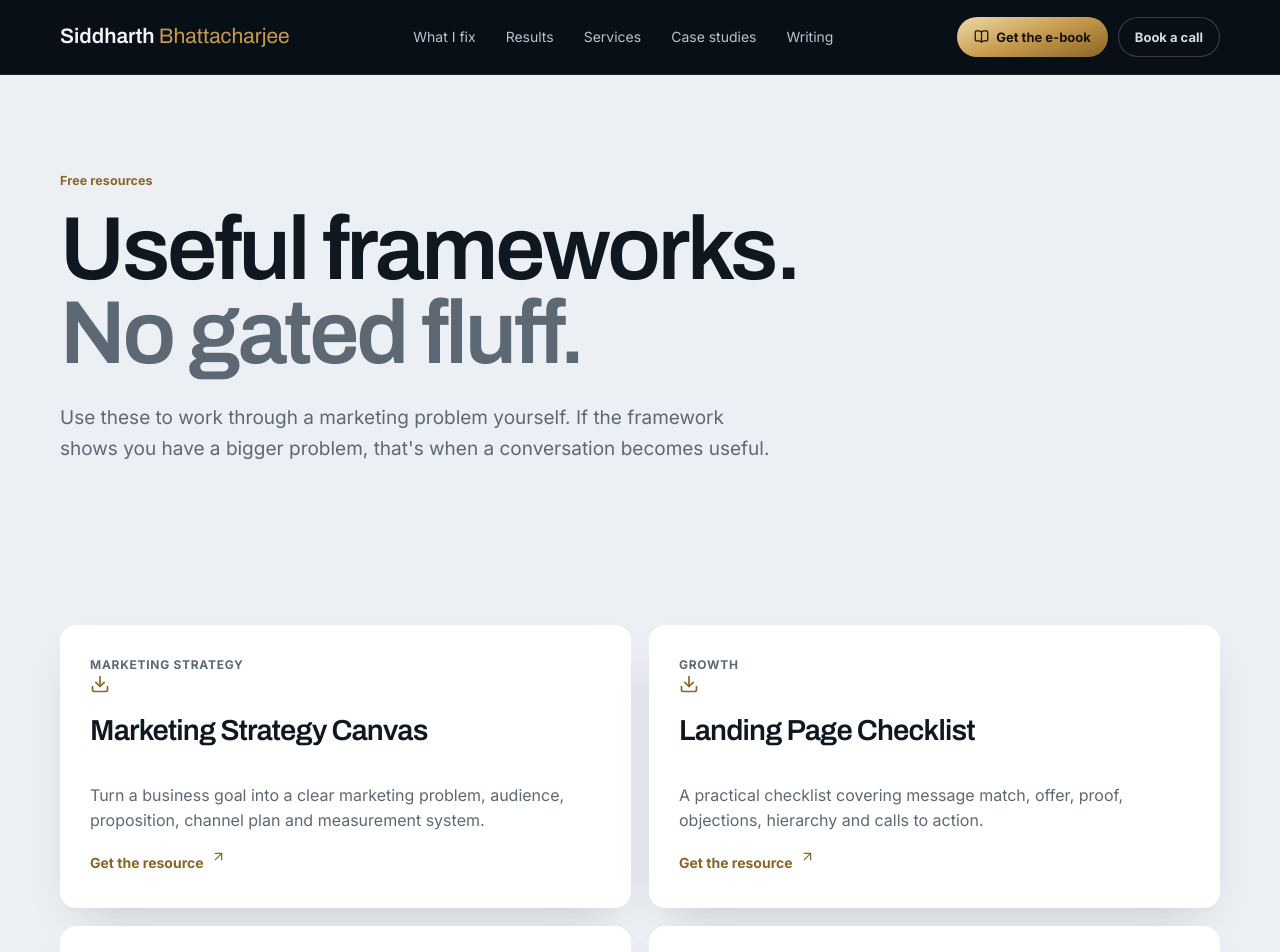
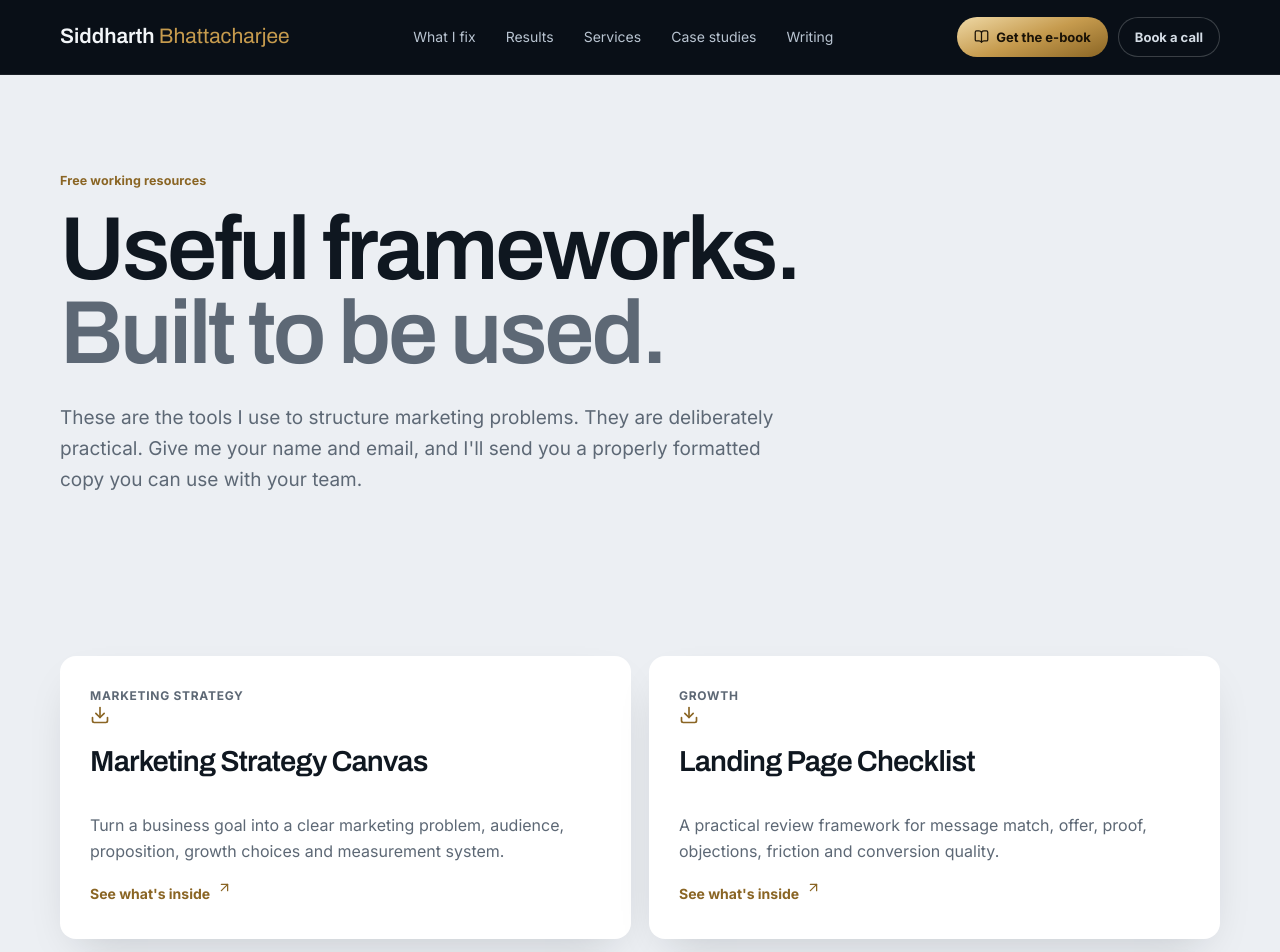
Before and after one commit to iLuciferDevil/siddharth-portfolio, a Next.js app: page /resources in a window 1280 px wide. Shown: the top 952 px of the page. Built offline with nearby package versions, Linux system fonts and the light colour scheme.

Commit message:
Align resources page with lead magnet model

```diff
--- a/app/resources/page.tsx
+++ b/app/resources/page.tsx
@@ -1,8 +1,8 @@
 import Link from 'next/link';
 import { ArrowUpRight, Download } from 'lucide-react';
 
-export const metadata={title:'Free Marketing Resources | Siddharth Bhattacharjee',description:'Free marketing frameworks, checklists and templates for founders, business owners and marketing teams.'};
+export const metadata={title:'Free Marketing Resources | Siddharth Bhattacharjee',description:'Practical marketing frameworks, checklists and templates for founders, business owners and marketing teams.'};
 
-const resources=[['marketing-strategy-canvas','Marketing Strategy Canvas','Turn a business goal into a clear marketing problem, audience, proposition, channel plan and measurement system.','Marketing Strategy'],['landing-page-checklist','Landing Page Checklist','A practical checklist covering message match, offer, proof, objections, hierarchy and calls to action.','Growth'],['gtm-template','GTM Planning Template','A simple structure for defining your audience, positioning, launch sequence, channels and success metrics.','Product Marketing'],['brand-positioning-worksheet','Brand Positioning Worksheet','Work through your customer, alternatives, category, value and reason to believe.','Brand'],['b2b-marketing-canvas','B2B Marketing Canvas','Map target accounts, buying problems, demand sources, content, sales handoffs and measurement.','B2B'],['lifecycle-marketing-map','Lifecycle Marketing Map','Map the customer lifecycle and identify where acquisition, activation, retention and reactivation need work.','CRM']];
+const resources=[['marketing-strategy-canvas','Marketing Strategy Canvas','Turn a business goal into a clear marketing problem, audience, proposition, growth choices and measurement system.','Marketing Strategy'],['landing-page-checklist','Landing Page Checklist','A practical review framework for message match, offer, proof, objections, friction and conversion quality.','Growth'],['gtm-template','GTM Planning Template','A working structure for defining the audience, trigger, positioning, launch sequence, adoption and success metrics.','Product Marketing'],['brand-positioning-worksheet','Brand Positioning Worksheet','Work through the customer, alternatives, useful difference, proof and the decisions your position should change.','Brand'],['b2b-marketing-canvas','B2B Marketing Canvas','Map target accounts, buying problems, stakeholders, demand sources, sales handoffs and commercial measurement.','B2B'],['lifecycle-marketing-map','Lifecycle Marketing Map','Map acquisition, activation, first value, repeat behaviour, retention and reactivation.','CRM']];
 
-export default function Resources(){return <main className="surface-pearl resources-page"><section className="container resources-hero"><div className="eyebrow">Free resources</div><h1 className="display">Useful frameworks.<br/><span>No gated fluff.</span></h1><p>Use these to work through a marketing problem yourself. If the framework shows you have a bigger problem, that&apos;s when a conversation becomes useful.</p></section><section className="container section"><div className="resource-grid">{resources.map(([slug,title,desc,cat])=><article className="resource-card" key={slug}><div className="num">{cat}</div><Download size={20}/><h2>{title}</h2><p>{desc}</p><Link href={`/resources/${slug}`}>Get the resource <ArrowUpRight size={15}/></Link></article>)}</div></section><section className="container cta"><div className="cta-box"><div><div className="eyebrow">Need a second pair of eyes?</div><h2>Use the framework. Then talk to me.</h2></div><div><p>If you&apos;d rather have an experienced marketer apply the thinking to your actual business, send a short brief.</p><a className="button" href="/#booking">Send a brief <ArrowUpRight size={16}/></a></div></div></section></main>}
+export default function Resources(){return <main className="surface-pearl resources-page"><section className="container resources-hero"><div className="eyebrow">Free working resources</div><h1 className="display">Useful frameworks.<br/><span>Built to be used.</span></h1><p>These are the tools I use to structure marketing problems. They are deliberately practical. Give me your name and email, and I&apos;ll send you a properly formatted copy you can use with your team.</p></section><section className="container section"><div className="resource-grid">{resources.map(([slug,title,desc,cat])=><article className="resource-card" key={slug}><div className="num">{cat}</div><Download size={20}/><h2>{title}</h2><p>{desc}</p><Link href={`/resources/${slug}`}>See what&apos;s inside <ArrowUpRight size={15}/></Link></article>)}</div></section><section className="container cta"><div className="cta-box"><div><div className="eyebrow">Need a second pair of eyes?</div><h2>Use the framework. Then talk to me.</h2></div><div><p>If the worksheet makes it clear that the problem is bigger than a template can solve, send me the actual business problem.</p><a className="button" href="/#booking">Talk about your business <ArrowUpRight size={16}/></a></div></div></section></main>}
```
